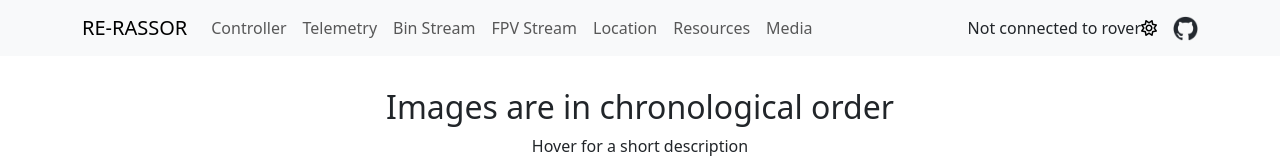
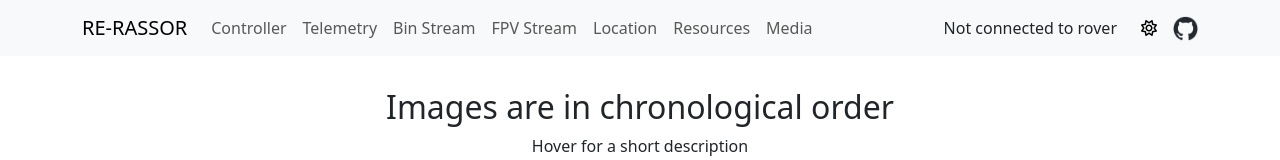
Before and after one commit to colemaring/RE-RASSOR-lightweight, a React (Vite) app in the folder client/: page /media in a window 1280 px wide. Shown: the top 160 px of the page. Built offline with nearby package versions, Linux system fonts and the light colour scheme; no server answers.

Commit message:
autoconnect fixes

```diff
--- a/client/src/components/ConnectedClients.jsx
+++ b/client/src/components/ConnectedClients.jsx
@@ -18,6 +18,12 @@ const ConnectedClients = ({ setConnected, connected, ws }) => {
     };
 
     const handleError = (event) => {
+      if (
+        ws.readyState === WebSocket.CLOSING ||
+        ws.readyState === WebSocket.CLOSED
+      ) {
+        return;
+      }
       console.error("WebSocket error:", event);
     };
 
@@ -25,7 +31,9 @@ const ConnectedClients = ({ setConnected, connected, ws }) => {
     ws.addEventListener("error", handleError);
 
     const intervalId = setInterval(() => {
-      ws.send(JSON.stringify({ type: "getConnectedClients" }));
+      if (ws.readyState === ws.OPEN) {
+        ws.send(JSON.stringify({ type: "getConnectedClients" }));
+      }
     }, 1000);
 
     return () => {
--- a/client/src/components/Controller.jsx
+++ b/client/src/components/Controller.jsx
@@ -3,35 +3,30 @@ import Button from "react-bootstrap/Button";
 
 function Controller({ connected, ws }) {
   const handleForward = () => {
-    console.log("Forward button clicked");
     ws.send(
       JSON.stringify({ rover: connected, type: "move", direction: "forward" })
     );
   };
 
   const handleStop = () => {
-    console.log("Stop button clicked");
     ws.send(
       JSON.stringify({ rover: connected, type: "move", direction: "stop" })
     );
   };
 
   const handleBackward = () => {
-    console.log("Backward button clicked");
     ws.send(
       JSON.stringify({ rover: connected, type: "move", direction: "backward" })
     );
   };
 
   const handleLeft = () => {
-    console.log("Left button clicked");
     ws.send(
       JSON.stringify({ rover: connected, type: "move", direction: "left" })
     );
   };
 
   const handleRight = () => {
-    console.log("Right button clicked");
     ws.send(
       JSON.stringify({ rover: connected, type: "move", direction: "right" })
     );
--- a/client/src/components/MyNavbar.jsx
+++ b/client/src/components/MyNavbar.jsx
@@ -47,7 +47,7 @@ function MyNavbar() {
             </Nav.Link>
           </Nav>
         </Navbar.Collapse>
-        <span>
+        <span className="me-4">
           {connected ? `Connected to ${connected}` : "Not connected to rover"}
         </span>
 
--- a/client/src/components/SpeedSlider.jsx
+++ b/client/src/components/SpeedSlider.jsx
@@ -8,7 +8,6 @@ function SpeedSlider({ connected, ws }) {
   const handleSpeedChange = (event) => {
     const newSpeed = event.target.value;
     setSpeed(newSpeed);
-    console.log(`Speed changed to: ${newSpeed}`);
     ws.send(
       JSON.stringify({ rover: connected, type: "speed", speed: newSpeed })
     );
```
